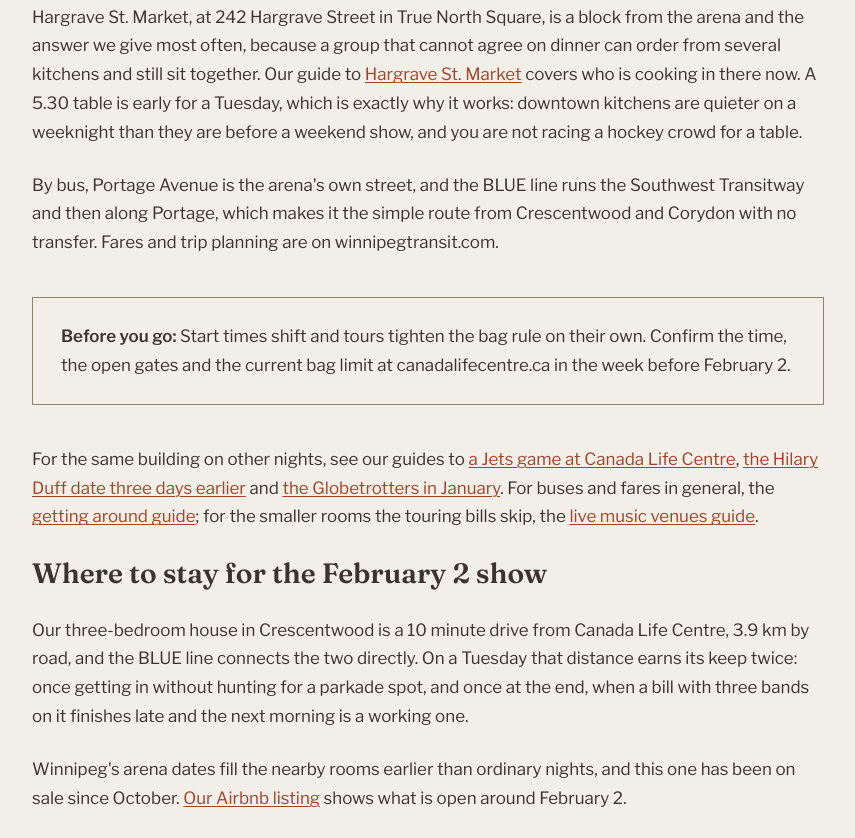
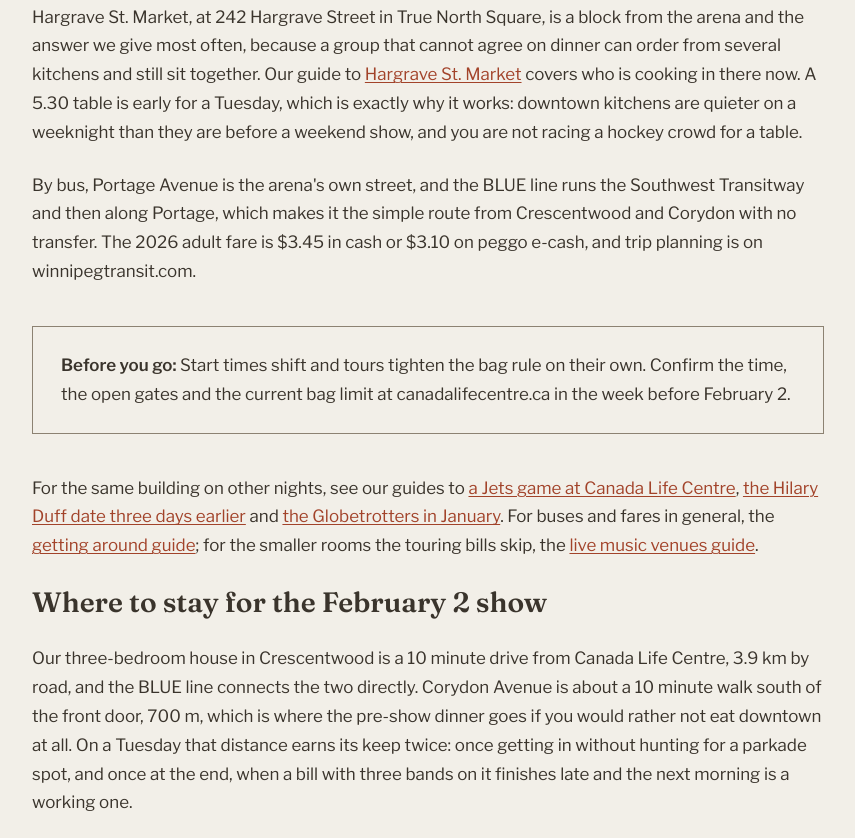
Before and after one commit to davidlacho/corydon-cute-and-stylish, a plain HTML site: page blog-simple-plan-winnipeg.html in a window 1280 px wide. Shown: the part 2294-3132 px from the top of the page, without its empty margins (96-951 px from the left). Drawn offline with nearby package versions, Linux system fonts and the light colour scheme.

Commit message:
Specificity pass on the Simple Plan post: transit fare and Corydon walk
The first draft met only two of the playbook's specificity markers. Added the
2026 adult transit fare ($3.45 cash, $3.10 peggo e-cash) from Winnipeg
Transit's own fares page, and the 10 minute, 700 m walk south to Corydon Avenue
from the verified distance table. Both recorded in post-sources.md.

Co-Authored-By: Claude Opus 5 <noreply@anthropic.com>
Claude-Session: https://claude.ai/code/session_01L5e9N5aVjcZZ7nBXXh1eYu

```diff
--- a/blog-simple-plan-winnipeg.html
+++ b/blog-simple-plan-winnipeg.html
@@ -117,7 +117,7 @@
 
                 <p>Hargrave St. Market, at 242 Hargrave Street in True North Square, is a block from the arena and the answer we give most often, because a group that cannot agree on dinner can order from several kitchens and still sit together. Our guide to <a href="https://staywinnipeg.ca/blog-hargrave-st-market.html">Hargrave St. Market</a> covers who is cooking in there now. A 5.30 table is early for a Tuesday, which is exactly why it works: downtown kitchens are quieter on a weeknight than they are before a weekend show, and you are not racing a hockey crowd for a table.</p>
 
-                <p>By bus, Portage Avenue is the arena's own street, and the BLUE line runs the Southwest Transitway and then along Portage, which makes it the simple route from Crescentwood and Corydon with no transfer. Fares and trip planning are on winnipegtransit.com.</p>
+                <p>By bus, Portage Avenue is the arena's own street, and the BLUE line runs the Southwest Transitway and then along Portage, which makes it the simple route from Crescentwood and Corydon with no transfer. The 2026 adult fare is $3.45 in cash or $3.10 on peggo e-cash, and trip planning is on winnipegtransit.com.</p>
 
                 <div class="info-box">
                     <p><strong>Before you go:</strong> Start times shift and tours tighten the bag rule on their own. Confirm the time, the open gates and the current bag limit at canadalifecentre.ca in the week before February 2.</p>
@@ -127,7 +127,7 @@
 
                 <h2>Where to stay for the February 2 show</h2>
 
-                <p>Our three-bedroom house in Crescentwood is a 10 minute drive from Canada Life Centre, 3.9 km by road, and the BLUE line connects the two directly. On a Tuesday that distance earns its keep twice: once getting in without hunting for a parkade spot, and once at the end, when a bill with three bands on it finishes late and the next morning is a working one.</p>
+                <p>Our three-bedroom house in Crescentwood is a 10 minute drive from Canada Life Centre, 3.9 km by road, and the BLUE line connects the two directly. Corydon Avenue is about a 10 minute walk south of the front door, 700 m, which is where the pre-show dinner goes if you would rather not eat downtown at all. On a Tuesday that distance earns its keep twice: once getting in without hunting for a parkade spot, and once at the end, when a bill with three bands on it finishes late and the next morning is a working one.</p>
 
                 <p>Winnipeg's arena dates fill the nearby rooms earlier than ordinary nights, and this one has been on sale since October. <a href="/book-now.html?source=simple-plan-winnipeg" target="_blank" rel="noopener noreferrer" aria-label="Book the Crescentwood house on Airbnb - opens in new tab">Our Airbnb listing</a> shows what is open around February 2.</p>
             </div>
```
Also changed, not shown: 2 other files.
